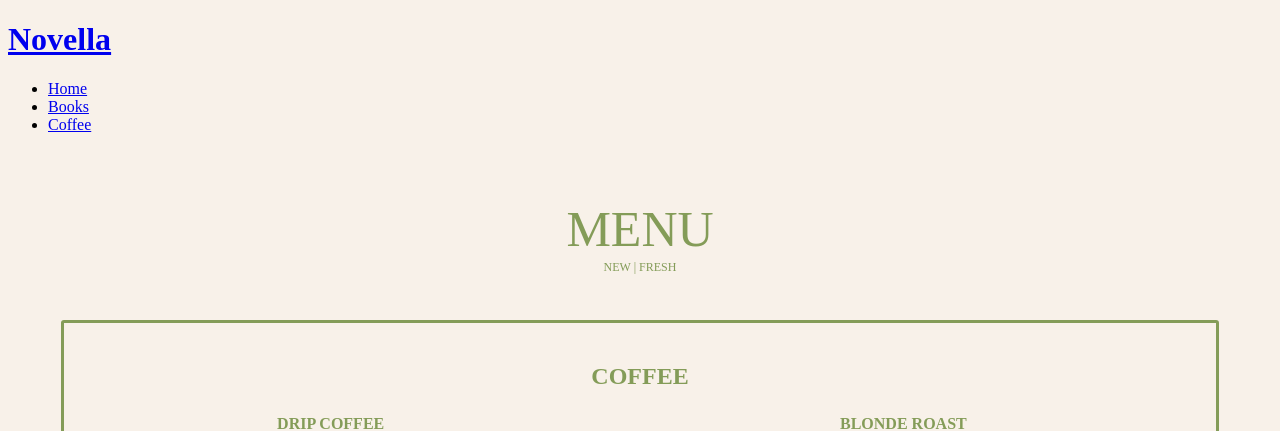
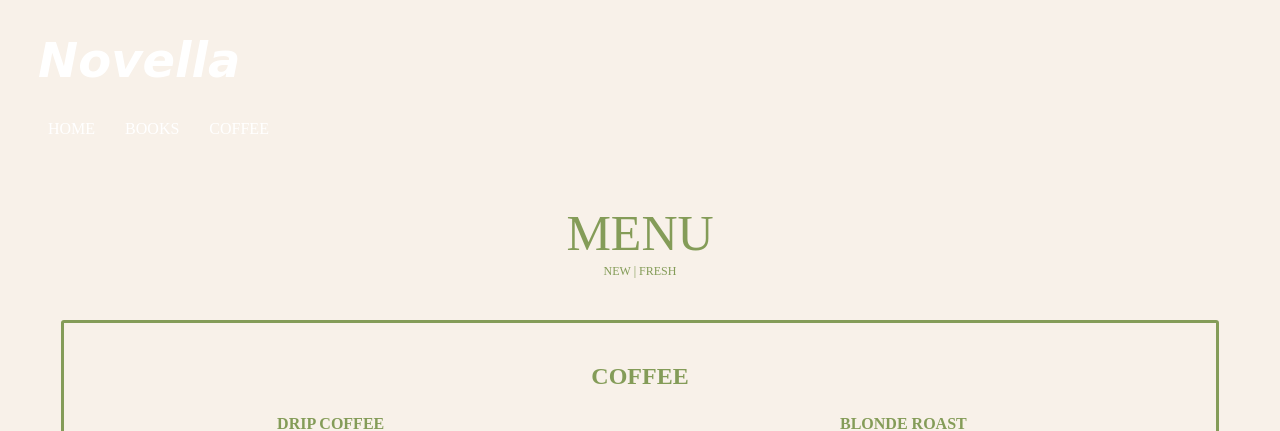
Before and after one commit to austin-ward/Novella, a PHP site: page /menu.html in a window 1280 px wide. Shown: the top 431 px of the page. Run offline with PHP 8.4, Linux system fonts and the light colour scheme.

Commit message:
Update menu.css
corrected header

```diff
--- a/menu.css
+++ b/menu.css
@@ -2,13 +2,52 @@ html{
     background-color: #f8f1e9;
 }
 
-.banner{
+}
+header {
     display: flex;
-    justify-content: center;
-    padding: 20px;
-    background-color: #849C58;
+    justify-content: space-between;
+    align-items: center;
+    background-color: rgba(111, 89, 70, 1);
+}
+.logo {
+    font-size: 24px;
+    color: #ffffff;
+    font-family: "Meddon", cursive;
+    font-weight: 400;
+    font-style: italic;
+    margin-left: 30px;
+}
+.logo a {
+    text-decoration: none;
+    color: #ffffff;
+    transition: color 0.2s ease-out;
+}
+.logo a:hover {
+    color: #e9bc88;
+    transition: color 0.2s ease-in;
+}
+.nav-list {
+    margin-right: 30px;
+    display: flex;
+    gap: 30px;
+    list-style: none;
+}
+.nav-list a {
+    display: flex;
+    gap: 20px;
+    list-style: none;
+    text-decoration: none;
+    text-transform: uppercase;
+    color: #ffffff;
 }
 
+.nav-list a:hover {
+    color: #e9bc88;
+    transition: color 0.2s ease-in;
+}
+.nav-list a {
+    transition: color 0.2s ease-out;
+}
 .title{
     display: flex;
     justify-content: center;
```
